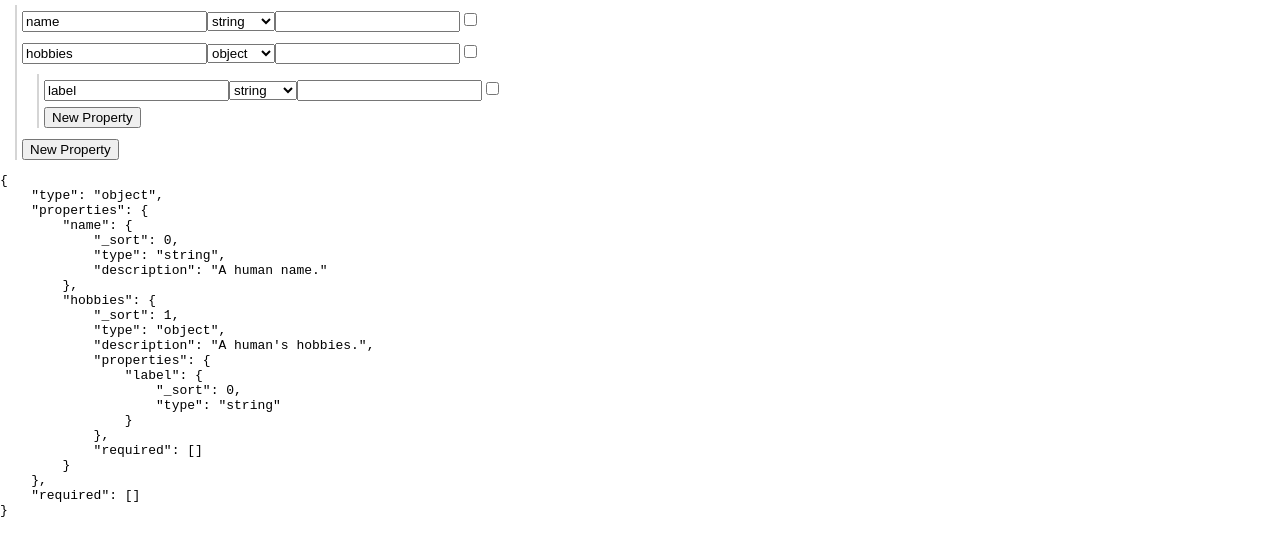
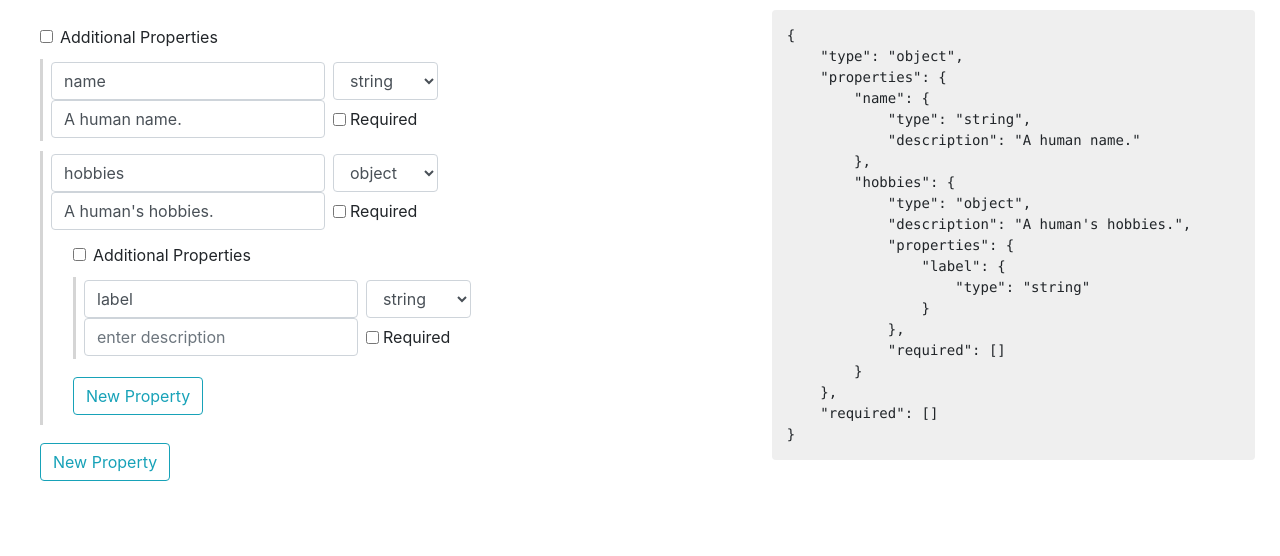
Before and after one commit to anothrNick/json-schema-builder, a React (Create React App) app: page / in a window 1280 px wide. Shown: the top 556 px of the page. Built offline with nearby package versions, Linux system fonts and the light colour scheme; the HTML template or start-up script is replaced by a standard one.

Commit message:
Additional properties and bootstrap styles to make things look nicer for now. Starting arrays.

```diff
--- a/public/index.html
+++ b/public/index.html
@@ -20,6 +20,8 @@
       Learn how to configure a non-root public URL by running `npm run build`.
     -->
     <title>JSON Schema Builder</title>
+
+    <link rel="stylesheet" href="https://maxcdn.bootstrapcdn.com/bootstrap/4.0.0/css/bootstrap.min.css" integrity="sha384-Gn5384xqQ1aoWXA+058RXPxPg6fy4IWvTNh0E263XmFcJlSAwiGgFAW/dAiS6JXm" crossorigin="anonymous">
   </head>
   <body>
     <noscript>You need to enable JavaScript to run this app.</noscript>
--- a/src/App.js
+++ b/src/App.js
@@ -1,6 +1,5 @@
 import React, { Component } from 'react';
 import Object from './components/Object';
-// import Builder from './components/Builder';
 
 class App extends Component {
     constructor(props) {
@@ -39,13 +38,33 @@ class App extends Component {
         });
     }
 
+    removeKey = (key, obj) => {
+        for(var k in obj) {
+            delete obj[k][key];
+            if(obj[k].type === "object") {
+                obj[k].properties = this.removeKey(key, obj[k].properties)
+            }
+        }
+        return obj
+    }
+
     render() {
+        let scrubbedObj = this.state
+        scrubbedObj.properties = this.removeKey("_sort", scrubbedObj.properties)
         return (
-            <div>
-                <Object onUpdate={this.onUpdate} property={this.state} />
-                <pre>
-                    {JSON.stringify(this.state, undefined, 4)}
-                </pre>
+            <div class="container-fluid">
+                <div class="row">
+                    <div class="col-7">
+                        <Object onUpdate={this.onUpdate} property={this.state} />
+                    </div>
+                    <div class="col-5">
+                        <pre>
+                            <code>
+                            {JSON.stringify(scrubbedObj, undefined, 4)}
+                            </code>
+                        </pre>
+                    </div>
+                </div>
             </div>
         );
     }
--- a/src/components/Object.js
+++ b/src/components/Object.js
@@ -33,25 +33,42 @@ class PropertyObject extends Component {
         var pr = this.props.property.properties;
 
         if(event.target.name === "_key") {
+            // update old key to new key, then delete old key
             var oldv = event.target.getAttribute('data-value');
             var obj = pr[oldv];
             delete pr[oldv];
             pr[event.target.value] = obj;
+
+            // update required
+            let i = property.required.indexOf(oldv)
+            if(i > -1) {
+                property.required.splice(i, 1)
+                property.required.push(event.target.value);
+            }
         } else if (event.target.name === "_required") {
-            var k = event.target.getAttribute('data-key');
+            let k = event.target.getAttribute('data-key');
             if(event.target.checked) {
                 // add
                 property.required.push(k)
             } else {
                 // remove
-                var i = property.required.indexOf(k)
+                let i = property.required.indexOf(k)
                 if(i > -1) {
                     property.required.splice(i, 1)
                 }
             }
+        } else if (event.target.name === "_additionalProperties") {
+            property.additionalProperties = event.target.checked
         } else {
-            var k = event.target.getAttribute('data-key');
+            let k = event.target.getAttribute('data-key');
             pr[k][event.target.name] = event.target.value;
+
+            // cleanup object and array specific keys
+            if(event.target.name === "type" && event.target.value !== "object") {
+                delete pr[k]["properties"];
+                delete pr[k]["required"];
+                delete pr[k]["additionalProperties"];
+            }
         }
 
         property.properties = pr;
@@ -72,12 +89,16 @@ class PropertyObject extends Component {
 
         return (
             <div className="objectWrapper">
+                <div className="additionalProperties form-check mr-2">
+                    <input id={"additionalProperties_"+this.props.name} className="form-check-input" name="_additionalProperties" checked={this.props.property.additionalProperties} onChange={this.onChange} type="checkbox"/>
+                    <label for={"additionalProperties_"+this.props.name} class="form-check-label">Additional Properties</label>
+                </div>
                 {sortable.map(function(el){
                     return(
                         <Property name={el[0]} property={el[1]} required={this.props.property.required.indexOf(el[0]) > -1} onChange={this.onChange} onUpdate={this.onUpdate}/>
                     )
                 }, this)}
-                <button onClick={() => this.onAdd("new_key", {type: "string"})}>New Property</button>
+                <button class="btn btn btn-outline-info mt-2" onClick={() => this.onAdd("new_key", {type: "string"})}>New Property</button>
             </div>
         );
     }
--- a/src/components/Property.js
+++ b/src/components/Property.js
@@ -6,32 +6,54 @@ class Property extends Component {
         var {onChange} = this.props;
         var property = this.props.property;
 
-        if(!property.properties && property.type === "object") {
-            property["properties"] = {"new_key": {type: "string"}};
+        if(property.type === "object" && !property.properties) {
+            property["properties"] = {"new_key": {type: "string", "_sort": 0}};
             property["required"] = [];
+        }
+
+        if(property.type === "array" && !property.items) {
+            property["items"] = {"type": "string"};
         }
 
         return (
             <div className="property-wrapper">
-                <div className="property">
-                    <div className="name">
-                        <input name="_key" data-value={this.props.name} value={this.props.name} onChange={onChange}/>
+                <div className="property form-inline">
+                    <div className="name form-group mr-2">
+                        <input className="form-control" name="_key" data-value={this.props.name} value={this.props.name} onChange={onChange}/>
                     </div>
-                    <div className="type">
-                        <select value={this.props.property.type} data-key={this.props.name} name="type" onChange={onChange}>
+                    <div className="type form-group mr-2">
+                        <select className="form-control" value={this.props.property.type} data-key={this.props.name} name="type" onChange={onChange}>
                             <option value="string">string</option>
                             <option value="integer">integer</option>
                             <option value="number">number</option>
+                            {/* <option value="array">array</option> */}
                             <option value="object">object</option>
                         </select>
                     </div>
-                    <div className="description">
-                        <input name="description" data-key={this.props.name} value={this.props.description} onChange={onChange}/>
+                    <div className="description form-group mr-2">
+                        <input className="form-control" name="description" placeholder="enter description" data-key={this.props.name} value={this.props.property.description} onChange={onChange}/>
                     </div>
-                    <div className="required">
-                        <input name="_required" data-key={this.props.name} checked={this.props.required} onChange={onChange} type="checkbox"/>
+                    <div className="required form-check mr-2">
+                        <input id={"required_"+this.props.name} className="form-check-input" name="_required" data-key={this.props.name} checked={this.props.required} onChange={onChange} type="checkbox"/>
+                        <label for={"required_"+this.props.name} class="form-check-label">Required</label>
                     </div>
                 </div>
+                {this.props.property.type === "array" &&
+                    <div className="property form-inline">
+                        <div className="items form-group mr-2">
+                            <input type="text" disabled class="form-control" value="items" />
+                        </div>
+                        <div className="type form-group mr-2">
+                            <select className="form-control" value={this.props.property.items.type} data-key={this.props.name} name="items" >
+                                <option value="string">string</option>
+                                <option value="integer">integer</option>
+                                <option value="number">number</option>
+                                <option value="array">array</option>
+                                <option value="object">object</option>
+                            </select>
+                        </div>
+                    </div>
+                }
                 {this.props.property.type === "object" &&
                     <Object name={this.props.name} property={this.props.property} onUpdate={this.props.onUpdate}/>
                 }
--- a/src/index.css
+++ b/src/index.css
@@ -8,20 +8,31 @@ body {
   -moz-osx-font-smoothing: grayscale;
 }
 
-code {
-  font-family: source-code-pro, Menlo, Monaco, Consolas, "Courier New",
-    monospace;
+pre {
+  margin: 10px;
+  padding: 15px;
+  background-color: #EFEFEF;
+  border-radius: 4px;
 }
 
 .property{
   display: flex;
-  padding: 5px 0px;
+  padding: 3px;
+}
+
+.property-wrapper {
+  border-left: 3px solid #D5D5D5;
+  margin: 10px 0px 10px 0px;
+  padding-left: 5px;
+  overflow: auto;
 }
 
 .objectWrapper {
-  margin-left: 15px;
-  margin-top: 5px;
-  margin-bottom: 10px;
-  border-left: 2px solid #D5D5D5;
-  padding: 0px 0px 0px 5px;
+  margin: 10px;
+  /* border-left: 2px solid #D5D5D5; */
+  padding: 0px 0px 0px 15px;
 }
+.objectWrapper:first-of-type{
+  border: none;
+  padding: 15px;
+}
```
Also changed, not shown: src/components/Builder.js (deleted, +0 -71 lines).
